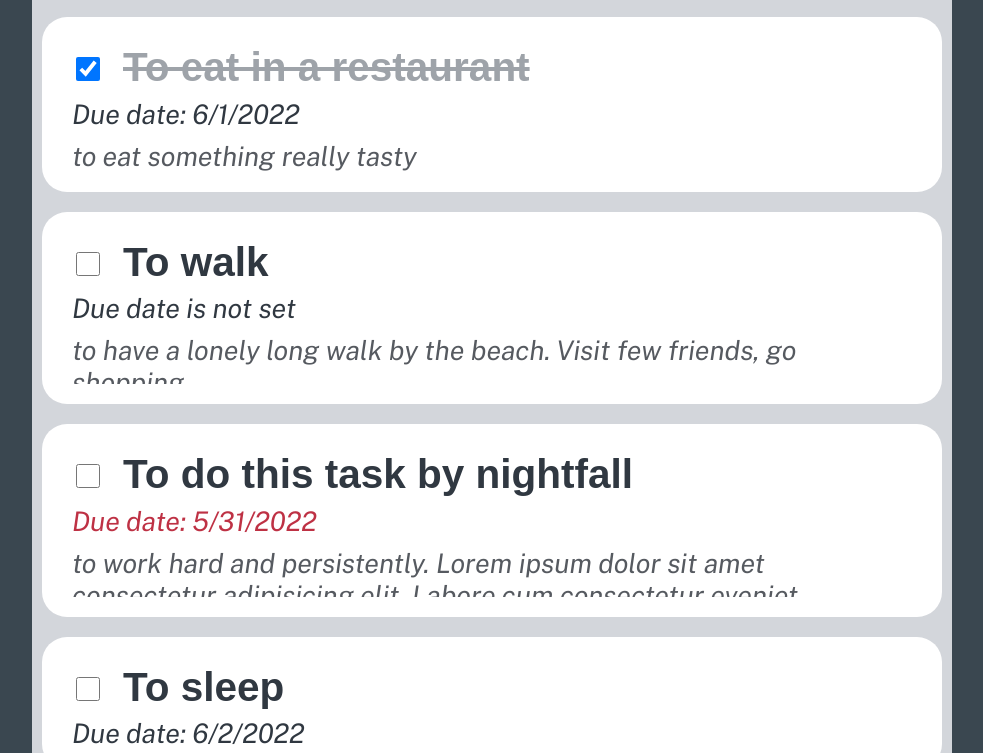
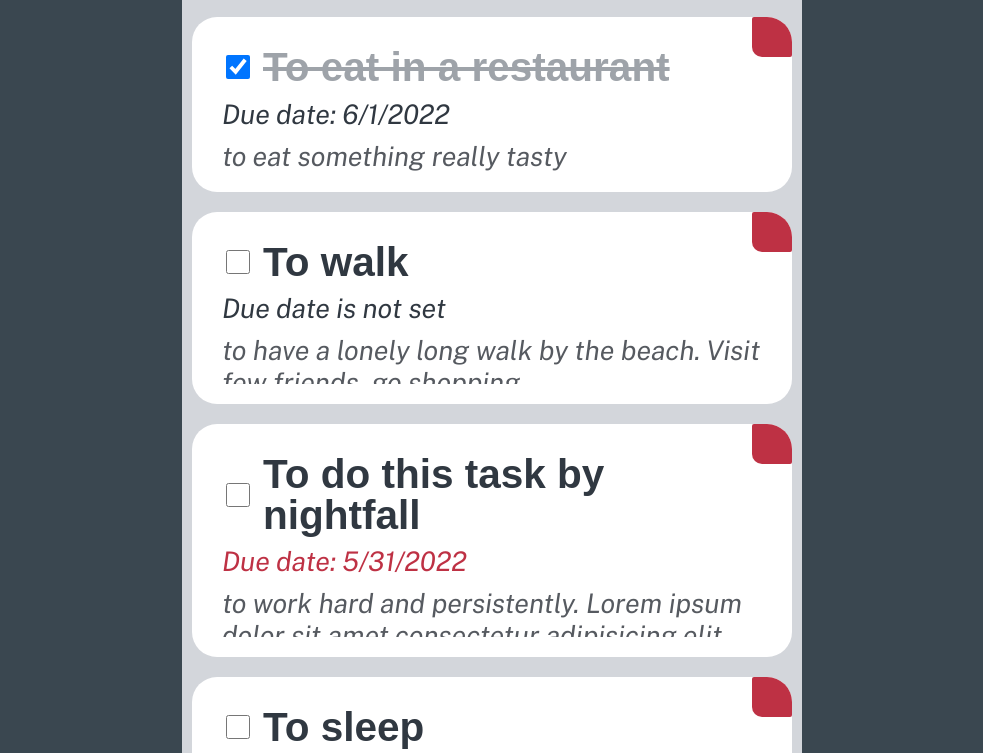
Before and after one commit to ArtemSmotritel/todo-list, a plain HTML site: page index.html in a window 1280 px wide. Shown: the part 141-894 px from the top of the page, without its empty margins (148-1131 px from the left). Drawn offline with nearby package versions, Linux system fonts and the light colour scheme; a web font is replaced by a local one.

Commit message:
better version. delete button

```diff
--- a/style.css
+++ b/style.css
@@ -41,10 +41,11 @@ body {
   align-items: flex-start;
   gap: 10px;
 
-  width: 900px;
+  width: 600px;
   background-color: white;
   border-radius: 25px;
   padding: 20px 0;
+  position: relative;
 }
 
 .task__date,
@@ -67,17 +68,34 @@ body {
 
 .task__status {
   display: flex;
-  align-items: baseline;
+  align-items: center;
   gap: 10px;
 
   padding-top: 10px;
+  padding-right: 20px;
   width: 100%;
   box-sizing: border-box;
+}
+
+.task__checkbox {
+  width: 24px;
+  height: 24px;
 }
 
 .task__status_done > .task__name {
   color: #9ea3a9;
   text-decoration: line-through;
+
+}
+
+.task__delete {
+  position: absolute;
+  top: 0px;
+  left: 560px;
+  width: 40px;
+  height: 40px;
+  background-color: #be3144;
+  border-radius: 2px 25px 2px 10px;
 }
 
 .task__description {
@@ -91,10 +109,3 @@ body {
 .task__description:hover {
   max-height: 300px;
 }
-
-/* Checkbox */
-
-.task__checkbox {
-  width: 24px;
-  height: 24px;
-}
--- a/task.js
+++ b/task.js
@@ -1,6 +1,7 @@
 function getHTMLforTask(task) {
   const { id, name, description, done, due_date, list_id } = task;
   const taskHTML = `<section class="task" id="task-${id}">
+    <span class="task__delete"></span>
     ${statusHTML(id, done, name)}
     ${dateHTML(due_date, done)}
     ${descriptionHTML(description)}
@@ -60,10 +61,6 @@ function statusHTML(id, done, name) {
             value="false"
             ${done ? "checked" : ""}
         />
-        <span
-            id="checkbox-task-${id}"
-            class="task__custom-checkbox">
-        </span>
         <label class="task__name" for="task-${id}">${name}</label>
     </div>`;
 }
```
